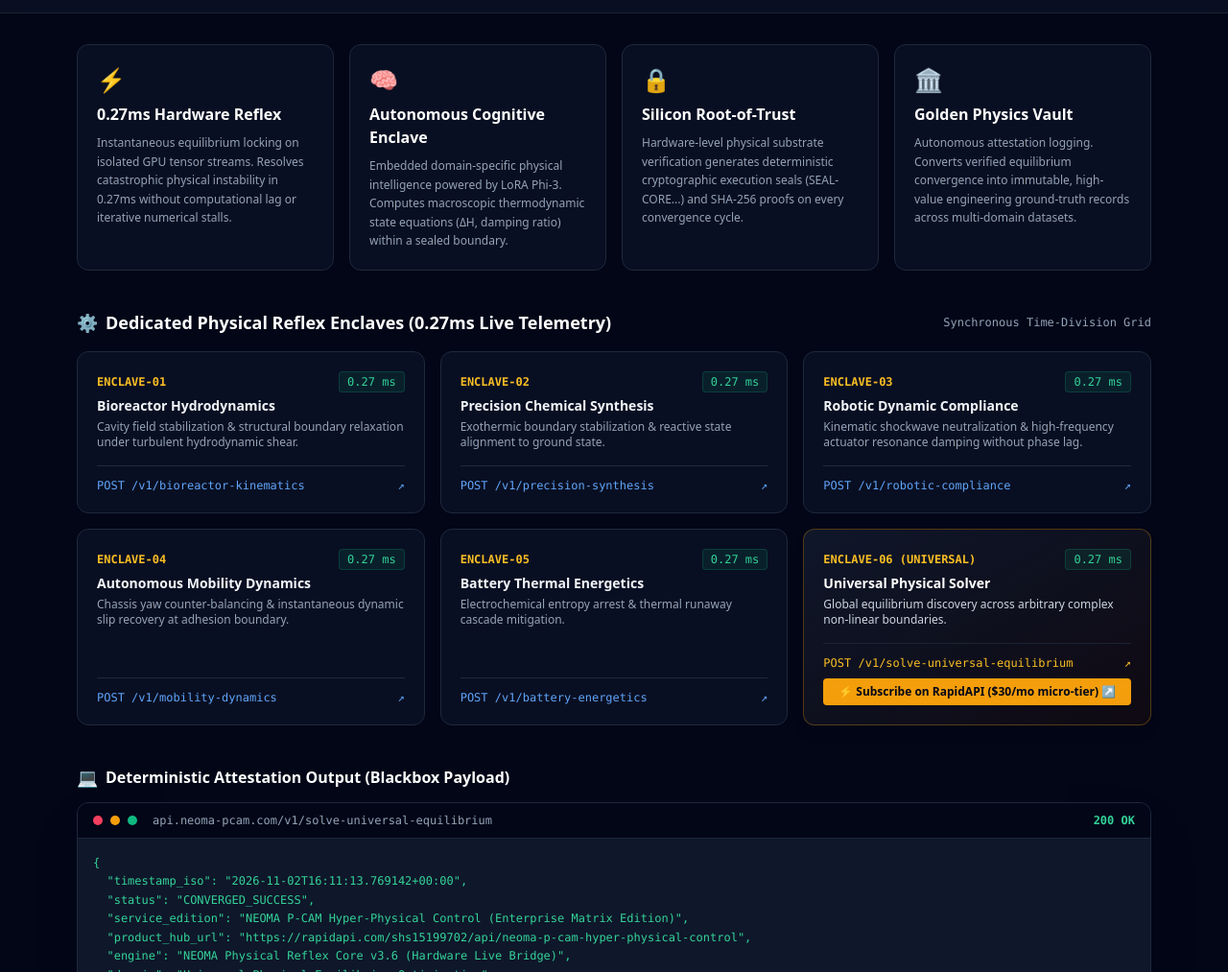
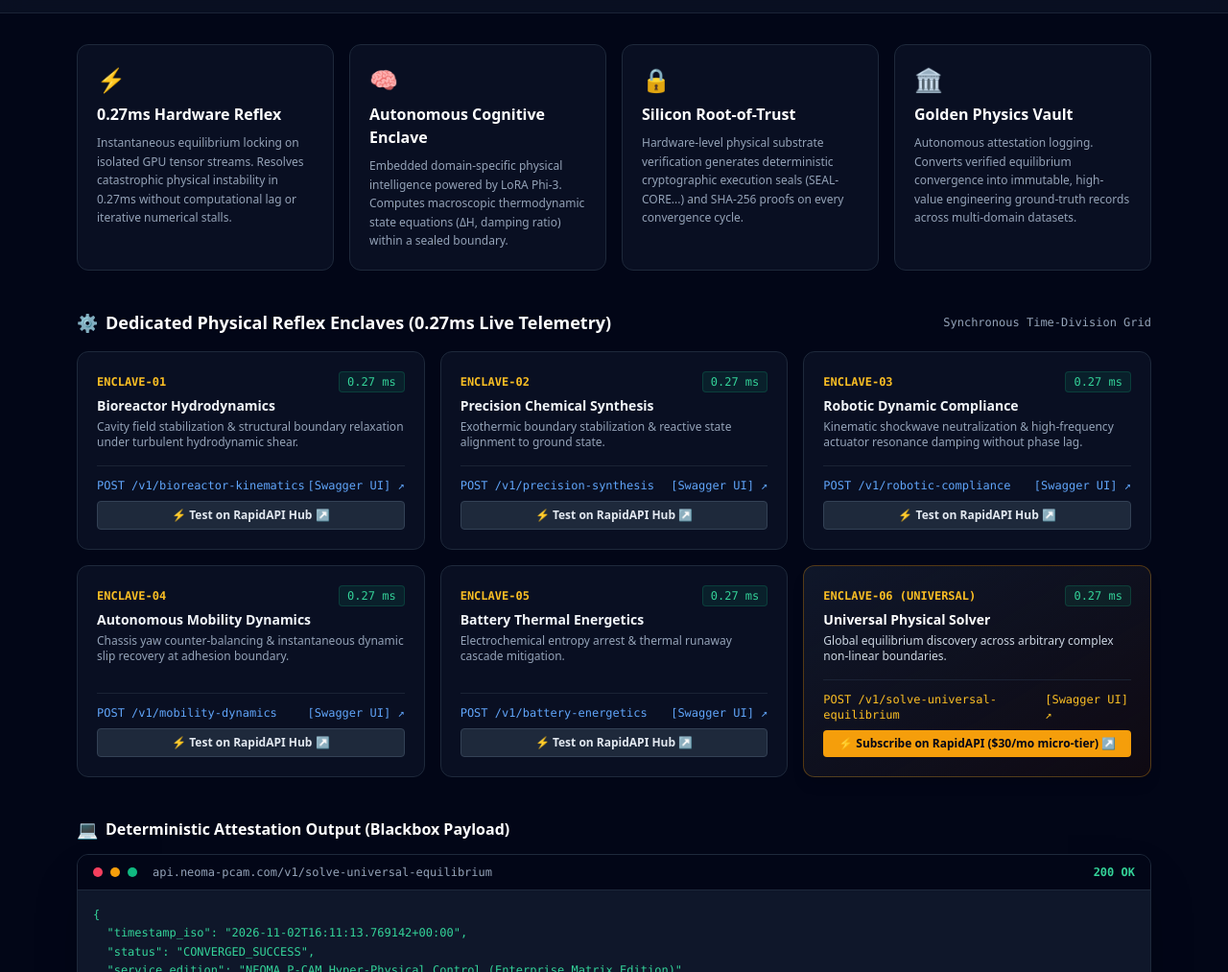
Before and after one commit to neoma-pcam/pcam-live, a plain HTML site: page index.html in a window 1280 px wide. Shown: the part 87-1100 px from the top of the page at 96% size. Drawn offline with nearby package versions, Linux system fonts and the light colour scheme.

Commit message:
Update index.html

```diff
--- a/index.html
+++ b/index.html
@@ -23,7 +23,7 @@
       </div>
 
       <div class="flex flex-wrap items-center gap-2 text-xs font-semibold">
-        <a href="url?id=0" target="_blank" class="px-3 py-1.5 bg-slate-800 hover:bg-slate-700 text-slate-200 border border-slate-700 rounded-lg transition">🏛️ Enterprise Hub ↗</a>
+        <a href="https://rapidapi.com/shs15199702/api/neoma-p-cam-hyper-physical-control" target="_blank" class="px-3 py-1.5 bg-slate-800 hover:bg-slate-700 text-slate-200 border border-slate-700 rounded-lg transition">🏛️ Enterprise Hub ↗</a>
         <a href="https://rapidapi.com/shs15199702/api/gp-pcam-universal-physical-solver" target="_blank" class="px-3 py-1.5 bg-amber-500 hover:bg-amber-400 text-slate-950 font-bold rounded-lg transition shadow-sm">⚡ Universal Solver ($30/mo) ↗</a>
         <a href="https://api.neoma-pcam.com/health" target="_blank" class="px-2.5 py-1.5 bg-emerald-950/80 text-emerald-400 border border-emerald-500/30 rounded-lg font-mono">GATEWAY: ACTIVE</a>
       </div>
@@ -87,10 +87,15 @@
             <h3 class="font-bold text-slate-100 text-sm">Bioreactor Hydrodynamics</h3>
             <p class="text-xs text-slate-400 mt-1">Cavity field stabilization & structural boundary relaxation under turbulent hydrodynamic shear.</p>
           </div>
-          <a href="https://rapidapi.com/shs15199702/api/neoma-p-cam-hyper-physical-control/playground/Bioreactor%20Kinematics" target="_blank" class="mt-4 text-xs font-mono text-blue-400 hover:text-blue-300 flex items-center justify-between border-t border-slate-800 pt-3">
+          <div class="mt-4 pt-3 border-t border-slate-800/80 space-y-2">
+            <a href="https://api.neoma-pcam.com/docs" target="_blank" class="text-xs font-mono text-blue-400 hover:text-blue-300 flex items-center justify-between">
               <span>POST /v1/bioreactor-kinematics</span>
-            <span>↗</span>
+              <span>[Swagger UI] ↗</span>
             </a>
+            <a href="https://rapidapi.com/shs15199702/api/neoma-p-cam-hyper-physical-control/playground/Bioreactor%20Kinematics" target="_blank" class="block text-center py-1.5 bg-slate-800 hover:bg-slate-700 text-slate-200 border border-slate-700 text-xs font-bold rounded transition">
+              ⚡ Test on RapidAPI Hub ↗
+            </a>
+          </div>
         </div>
 
         <!-- Enclave 2 -->
@@ -103,10 +108,15 @@
             <h3 class="font-bold text-slate-100 text-sm">Precision Chemical Synthesis</h3>
             <p class="text-xs text-slate-400 mt-1">Exothermic boundary stabilization & reactive state alignment to ground state.</p>
           </div>
-          <a href="https://rapidapi.com/shs15199702/api/gp-pcam-universal-physical-solver9" target="_blank" class="mt-4 text-xs font-mono text-blue-400 hover:text-blue-300 flex items-center justify-between border-t border-slate-800 pt-3">
+          <div class="mt-4 pt-3 border-t border-slate-800/80 space-y-2">
+            <a href="https://api.neoma-pcam.com/docs" target="_blank" class="text-xs font-mono text-blue-400 hover:text-blue-300 flex items-center justify-between">
               <span>POST /v1/precision-synthesis</span>
-            <span>↗</span>
+              <span>[Swagger UI] ↗</span>
             </a>
+            <a href="https://rapidapi.com/shs15199702/api/neoma-p-cam-hyper-physical-control/playground/Precision%20Synthesis" target="_blank" class="block text-center py-1.5 bg-slate-800 hover:bg-slate-700 text-slate-200 border border-slate-700 text-xs font-bold rounded transition">
+              ⚡ Test on RapidAPI Hub ↗
+            </a>
+          </div>
         </div>
 
         <!-- Enclave 3 -->
@@ -119,10 +129,15 @@
             <h3 class="font-bold text-slate-100 text-sm">Robotic Dynamic Compliance</h3>
             <p class="text-xs text-slate-400 mt-1">Kinematic shockwave neutralization & high-frequency actuator resonance damping without phase lag.</p>
           </div>
-          <a href="https://rapidapi.com/shs15199702/api/neoma-p-cam-hyper-physical-control/playground/Robotic%20Compliance" target="_blank" class="mt-4 text-xs font-mono text-blue-400 hover:text-blue-300 flex items-center justify-between border-t border-slate-800 pt-3">
+          <div class="mt-4 pt-3 border-t border-slate-800/80 space-y-2">
+            <a href="https://api.neoma-pcam.com/docs" target="_blank" class="text-xs font-mono text-blue-400 hover:text-blue-300 flex items-center justify-between">
               <span>POST /v1/robotic-compliance</span>
-            <span>↗</span>
+              <span>[Swagger UI] ↗</span>
             </a>
+            <a href="https://rapidapi.com/shs15199702/api/neoma-p-cam-hyper-physical-control/playground/Robotic%20Compliance" target="_blank" class="block text-center py-1.5 bg-slate-800 hover:bg-slate-700 text-slate-200 border border-slate-700 text-xs font-bold rounded transition">
+              ⚡ Test on RapidAPI Hub ↗
+            </a>
+          </div>
         </div>
 
         <!-- Enclave 4 -->
@@ -135,10 +150,15 @@
             <h3 class="font-bold text-slate-100 text-sm">Autonomous Mobility Dynamics</h3>
             <p class="text-xs text-slate-400 mt-1">Chassis yaw counter-balancing & instantaneous dynamic slip recovery at adhesion boundary.</p>
           </div>
-          <a href="https://rapidapi.com/shs15199702/api/neoma-p-cam-hyper-physical-control/playground/Mobility%20Dynamics" target="_blank" class="mt-4 text-xs font-mono text-blue-400 hover:text-blue-300 flex items-center justify-between border-t border-slate-800 pt-3">
+          <div class="mt-4 pt-3 border-t border-slate-800/80 space-y-2">
+            <a href="https://api.neoma-pcam.com/docs" target="_blank" class="text-xs font-mono text-blue-400 hover:text-blue-300 flex items-center justify-between">
               <span>POST /v1/mobility-dynamics</span>
-            <span>↗</span>
+              <span>[Swagger UI] ↗</span>
             </a>
+            <a href="https://rapidapi.com/shs15199702/api/neoma-p-cam-hyper-physical-control/playground/Mobility%20Dynamics" target="_blank" class="block text-center py-1.5 bg-slate-800 hover:bg-slate-700 text-slate-200 border border-slate-700 text-xs font-bold rounded transition">
+              ⚡ Test on RapidAPI Hub ↗
+            </a>
+          </div>
         </div>
 
         <!-- Enclave 5 -->
@@ -151,10 +171,15 @@
             <h3 class="font-bold text-slate-100 text-sm">Battery Thermal Energetics</h3>
             <p class="text-xs text-slate-400 mt-1">Electrochemical entropy arrest & thermal runaway cascade mitigation.</p>
           </div>
-          <a href="url?id=22" target="_blank" class="mt-4 text-xs font-mono text-blue-400 hover:text-blue-300 flex items-center justify-between border-t border-slate-800 pt-3">
+          <div class="mt-4 pt-3 border-t border-slate-800/80 space-y-2">
+            <a href="https://api.neoma-pcam.com/docs" target="_blank" class="text-xs font-mono text-blue-400 hover:text-blue-300 flex items-center justify-between">
               <span>POST /v1/battery-energetics</span>
-            <span>↗</span>
+              <span>[Swagger UI] ↗</span>
             </a>
+            <a href="https://rapidapi.com/shs15199702/api/neoma-p-cam-hyper-physical-control/playground/Battery%20Energetics" target="_blank" class="block text-center py-1.5 bg-slate-800 hover:bg-slate-700 text-slate-200 border border-slate-700 text-xs font-bold rounded transition">
+              ⚡ Test on RapidAPI Hub ↗
+            </a>
+          </div>
         </div>
 
         <!-- Enclave 6 (Universal) -->
@@ -168,9 +193,9 @@
             <p class="text-xs text-slate-300 mt-1">Global equilibrium discovery across arbitrary complex non-linear boundaries.</p>
           </div>
           <div class="mt-4 pt-3 border-t border-slate-800/80 space-y-2">
-            <a href="https://rapidapi.com/shs15199702/api/gp-pcam-universal-physical-solver7" target="_blank" class="text-xs font-mono text-amber-400 hover:text-amber-300 flex items-center justify-between">
+            <a href="https://api.neoma-pcam.com/docs" target="_blank" class="text-xs font-mono text-amber-400 hover:text-amber-300 flex items-center justify-between">
               <span>POST /v1/solve-universal-equilibrium</span>
-              <span>↗</span>
+              <span>[Swagger UI] ↗</span>
             </a>
             <a href="https://rapidapi.com/shs15199702/api/gp-pcam-universal-physical-solver" target="_blank" class="block text-center py-1.5 bg-amber-500 hover:bg-amber-400 text-slate-950 text-xs font-bold rounded transition">
               ⚡ Subscribe on RapidAPI ($30/mo micro-tier) ↗
```
Lines whose indentation alone changed are shown as unchanged.
